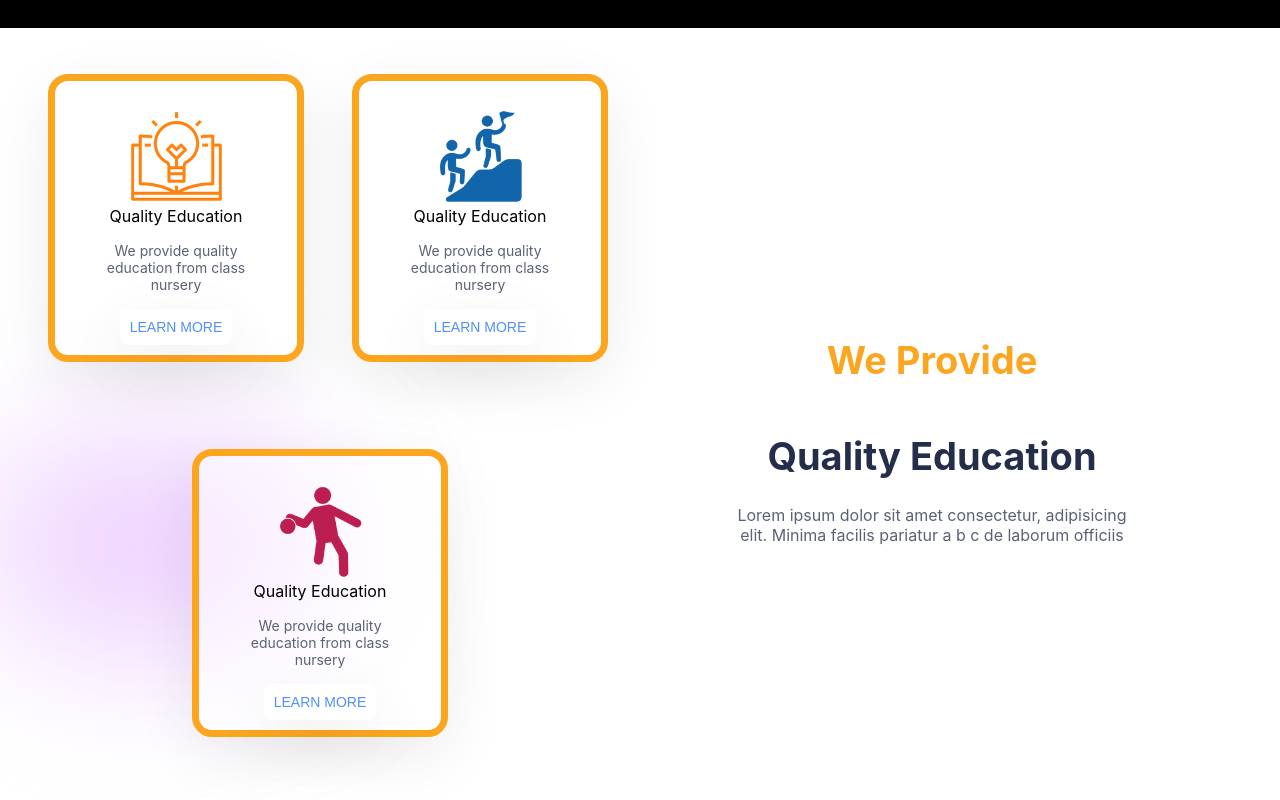
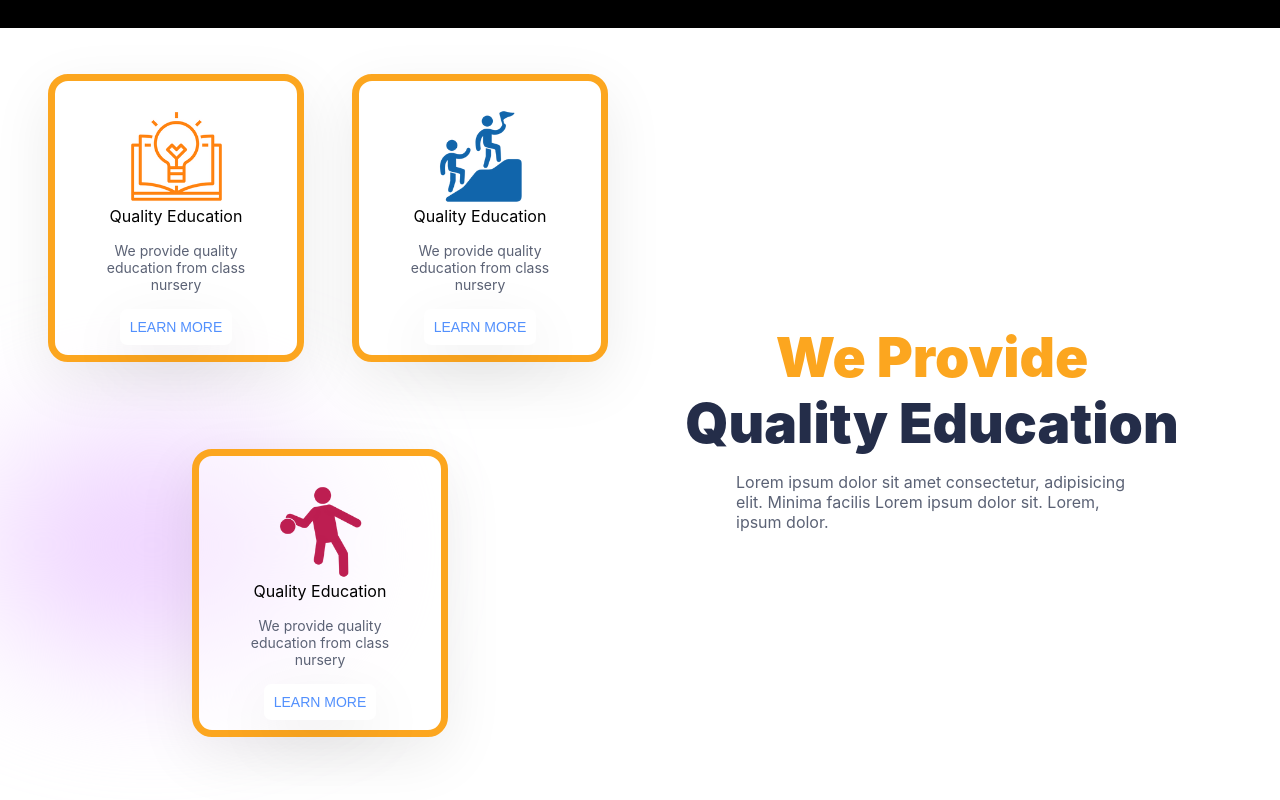
Before and after one commit to Joyin2/UKP-School-Website-in-React-js, a React (Create React App) app: page / in a window 1280 px wide. Shown: the part 772-1572 px from the top of the page. Built offline with nearby package versions, Linux system fonts and the light colour scheme; grey boxes are pictures that could not be loaded.

Commit message:
best education

```diff
--- a/src/components/BestEducation/BestEducation.js
+++ b/src/components/BestEducation/BestEducation.js
@@ -63,17 +63,13 @@ const BestEducation = () => {
         {/* <div className="blur t-blur2" style={{ background: "skyblue" }}></div> */}
       </div>
       <div className="cards-details">
-        <span>
-          <h1>We Provide</h1>
-        </span>
+        <span>We Provide</span>
 
-        <span>
-          <h1>Quality Education</h1>
-        </span>
+        <span>Quality Education</span>
 
         <span>
           Lorem ipsum dolor sit amet consectetur, adipisicing elit. Minima
-          facilis pariatur a b c de laborum officiis
+          facilis Lorem ipsum dolor sit. Lorem, ipsum dolor.
         </span>
       </div>
     </div>
--- a/src/components/BestEducation/BestEducation.scss
+++ b/src/components/BestEducation/BestEducation.scss
@@ -59,23 +59,25 @@
     // background-color: cadetblue;
 
     span:nth-of-type(1) {
-      h1 {
-        color: var(--orange);
-        font-size: 38px;
-      }
+      color: var(--orange);
+      font-size: 55px;
+      font-weight: 900;
     }
     span:nth-of-type(2) {
-      h1 {
-        color: var(--black);
-        font-size: 38px;
-      }
+      color: var(--black);
+      font-size: 55px;
+      font-weight: 900;
     }
 
     span:nth-of-type(3) {
       position: relative;
       display: flex;
+      margin-top: 1rem;
       align-items: center;
-      text-align: center;
+      // text-align: center;
+      width: 100%;
+      margin-left: auto;
+      margin-right: auto;
       justify-content: center;
       padding: 0px 6rem 0px 6rem;
       color: var(--gray);
```
